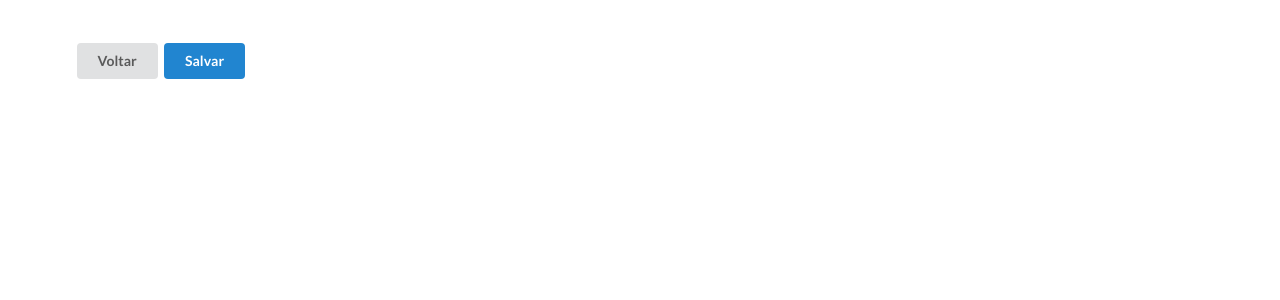
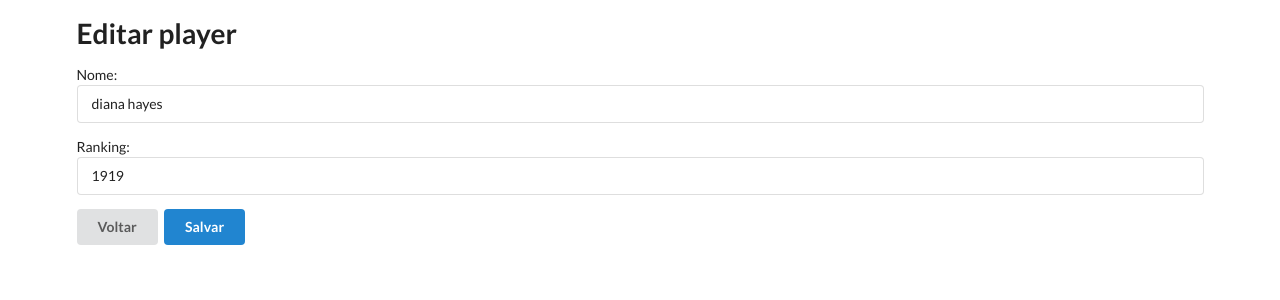
Before and after one commit to dansenpai/autocomplete128, a Django app: page /player/6/ in a window 1280 px wide. Shown: the part 60-360 px from the top of the page. Run offline with Django 3.2, Linux system fonts and the light colour scheme; data comes from the database, SQL or seed files in the repository; both versions use the stored data as it was after the commit.

Commit message:
created view function update

```diff
--- a/app/templates/app/players_list.html
+++ b/app/templates/app/players_list.html
@@ -21,7 +21,7 @@
             <i class="icon eye"></i>
             Visualizar
           </a>
-          <a href="" class="ui labeled icon button mini orange">
+          <a href="{% url 'app:player_update' player.id %}" class="ui labeled icon button mini orange">
             <i class="icon edit"></i>
             Editar
           </a>
--- a/app/views.py
+++ b/app/views.py
@@ -64,16 +64,31 @@ class PlayerCreate(View):
         return HttpResponseRedirect('/')
       return render( request, self.template_name, {'form': form, 'form_name': self.form_name })
 
-
 class PlayerDetail(DetailView):
   context_object_name = 'player'
   queryset = Player.objects.all()
 
 class PlayerUpdate(View):
+  form_class = FormPlayer
+  form_name = "Editar player"
   template_name = 'app/player_form.html'
 
   def get(self, request, *args,**kwargs):
-    return render(request, self.template_name, {})
+    self.initial = get_object_or_404(Player, pk=kwargs['pk'])
+    form = self.form_class(initial=self.initial.__dict__)
+    return render(request, self.template_name, {'form': form, 'form_name': self.form_name })
+
+  def post(self, request, *args, **kwargs):
+    self.player = get_object_or_404(Player, pk=kwargs['pk'])
+    form = self.form_class(request.POST)
+    if form.is_valid():
+      data = form.cleaned_data
+      self.player.name = data['name']
+      self.player.age = data['rank_position']
+      self.player.save()
+      return HttpResponseRedirect('/')
+
+    return render( request, self.template_name, {'form': form, 'form_name': form_name })
 
 class PlayerDelete(View):
   template_name = 'app/confirm_delete.html'
```
Also changed, not shown: db.sqlite3.
